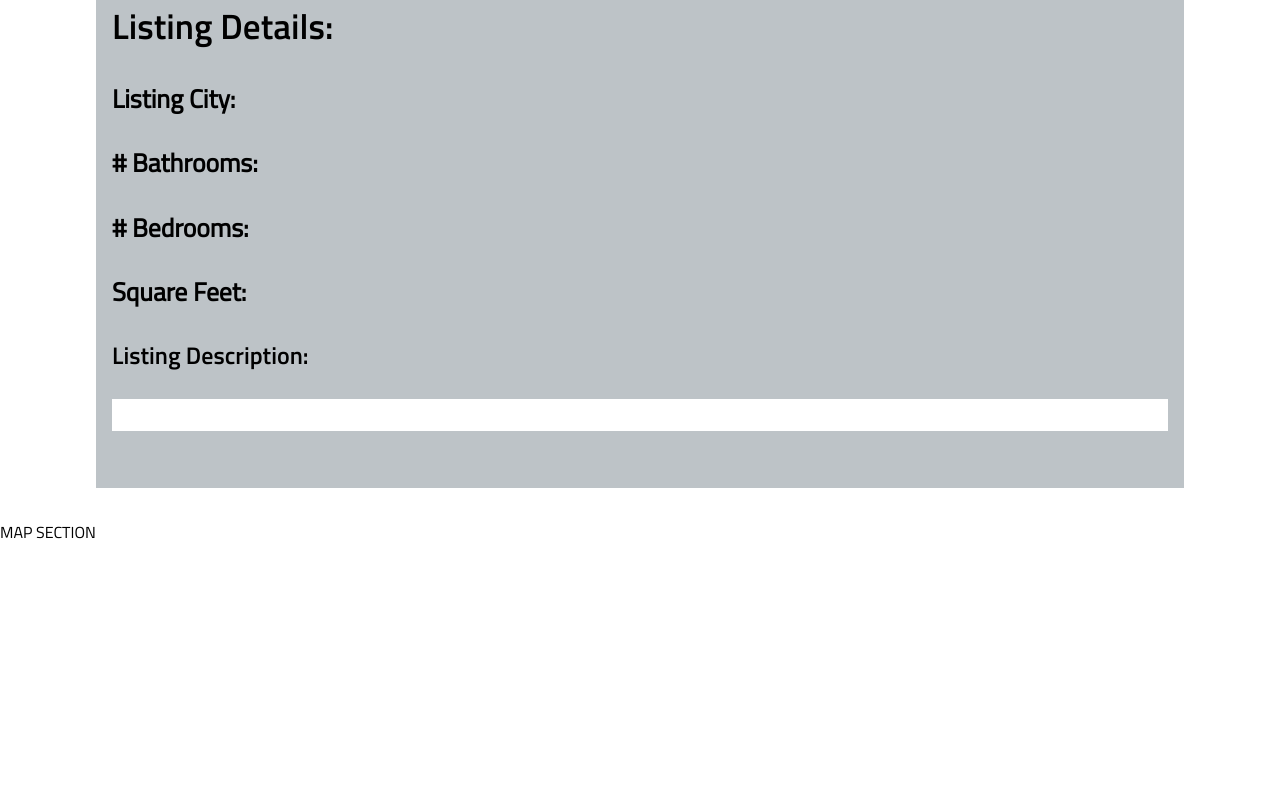
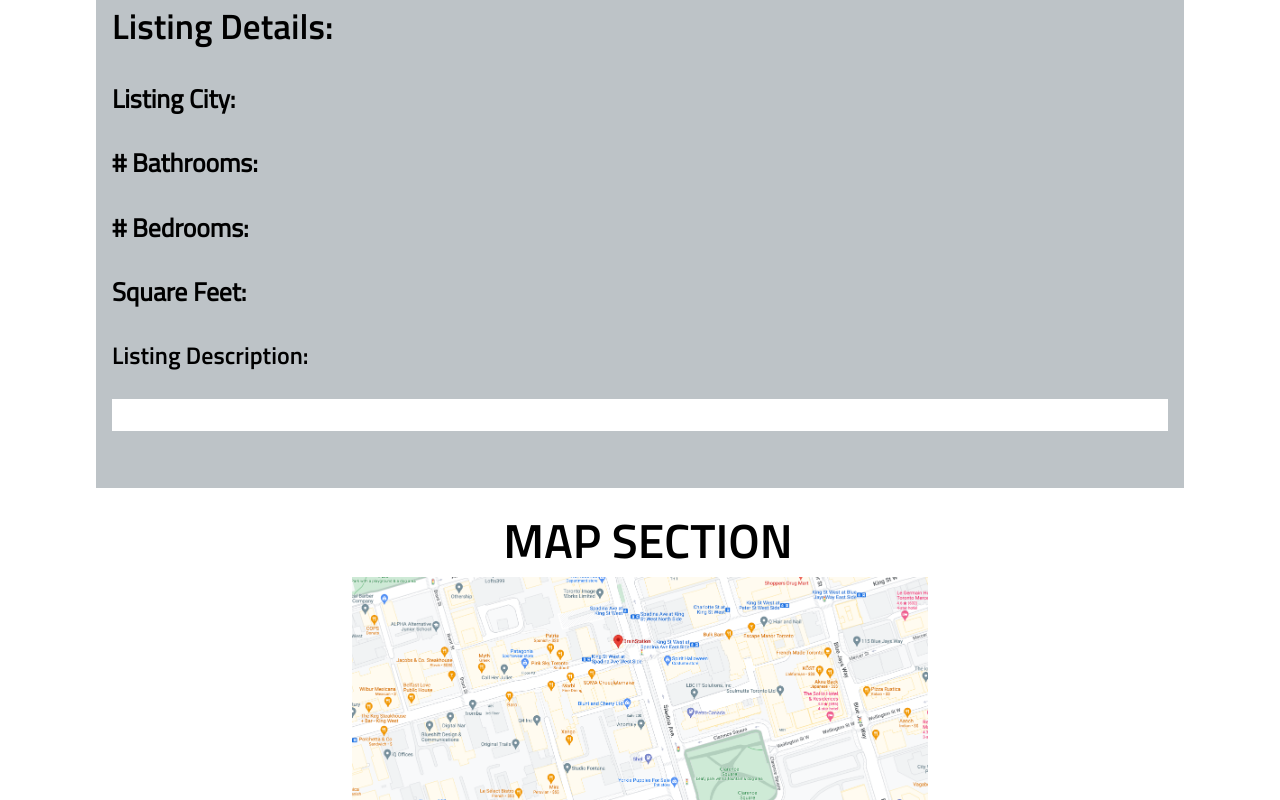
Before and after one commit to PranavPrashar/u-rent, a React (Create React App) app: page /listingdetails/1 in a window 1280 px wide. Shown: the part 317-1117 px from the top of the page. Before the commit the page ends 877 px from the top, so only its background shows below. Built offline with nearby package versions, Linux system fonts and the light colour scheme; no server answers.

Commit message:
Added placeholder map section which shows a map of where the propery is located

```diff
--- a/src/Components/ListingDetailsPage/ListingDetailsPage.js
+++ b/src/Components/ListingDetailsPage/ListingDetailsPage.js
@@ -3,6 +3,7 @@ import "./ListingDetailsPage.scss";
 import { Swiper, SwiperSlide } from "swiper/react";
 import { Autoplay, Pagination, Navigation } from "swiper";
 import FavouriteComponent from "../FavouriteComponent/FavouriteComponent";
+import mapImage from "../../assets/images/map.png";
 
 import "swiper/css";
 import "swiper/css/pagination";
@@ -149,8 +150,9 @@ class ListingDetailsPage extends Component {
           </div>
         </div>
 
-        <div>
-          <p>MAP SECTION</p>
+        <div className="listingdetailspage__map--container">
+          <p className="listingdetailspage__map--header">MAP SECTION</p>
+          <img src={mapImage} alt="Map" className="listingdetailspage__map" />
         </div>
       </div>
     );
--- a/src/Components/ListingDetailsPage/ListingDetailsPage.scss
+++ b/src/Components/ListingDetailsPage/ListingDetailsPage.scss
@@ -20,6 +20,41 @@
     font-family: $titilliumbeb-regular;
     &__image{
         width: 10%;
+    }
+
+    &__map{
+        width: 100%;
+        display: flex;
+        justify-content: center;
+        flex-direction: row;
+        background-position: center;
+    background-repeat: no-repeat;
+    background-size: cover;
+    padding: 0 2rem;
+
+    @include tablet{
+        // width: 60%;
+        width: 50%;
+        display: flex;
+        justify-content: center;
+        flex-direction: row;
+    }
+    &--header{
+        padding: 0;
+        padding-left: 1rem;
+            margin: 0;
+            font-family: $titilliumbeb-bold;
+            font-size: 2rem;
+            @include tablet{
+                font-size: 3rem;
+            }
+    }
+    &--container{
+        display: flex;
+        justify-content: center;
+        align-items: center;
+        flex-direction: column;
+    }
     }
 
 
```
Also changed, not shown: src/assets/images/map.png (added).
